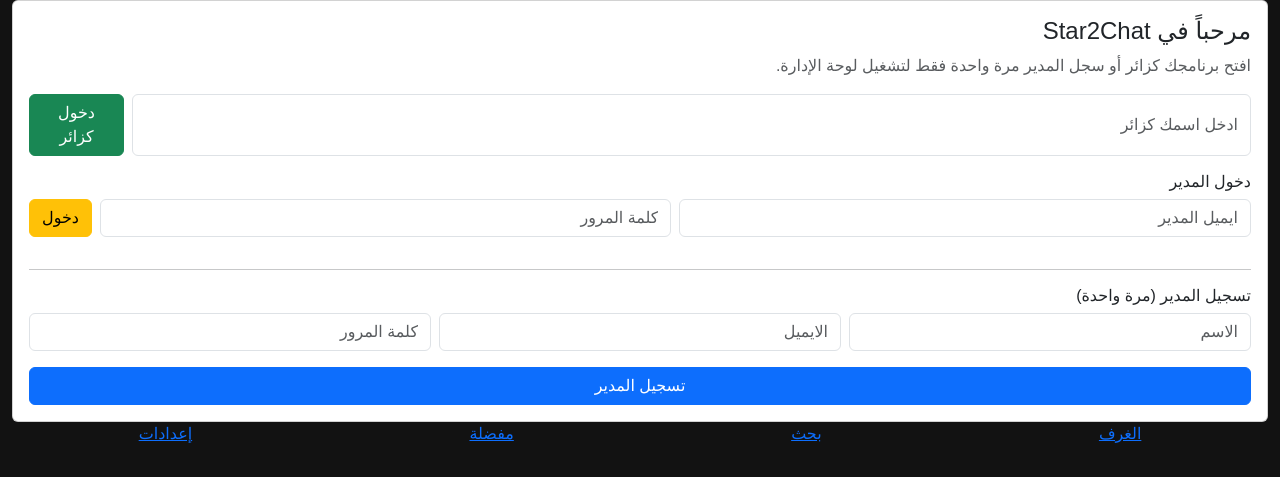
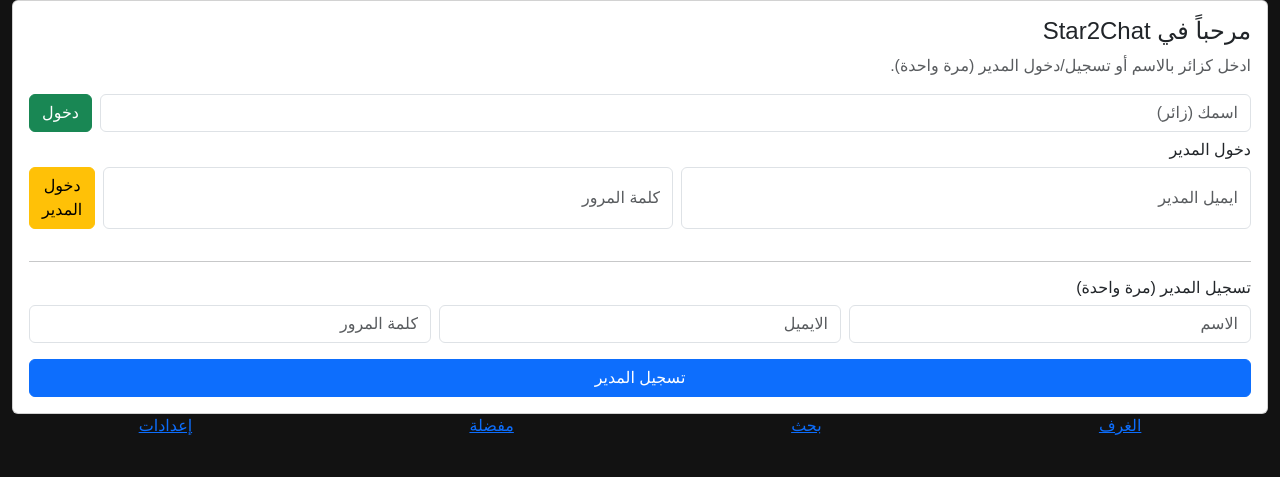
Before and after one commit to Mohammedkaadi/chat_app, a Flask app: page / in a window 1280 px wide. Shown: the part 56-533 px from the top of the page. Run offline with Flask 3, Linux system fonts and the light colour scheme.

Commit message:
Update index.html

```diff
--- a/templates/index.html
+++ b/templates/index.html
@@ -2,12 +2,13 @@
 {% block content %}
 <div class="card p-3">
   <h4>مرحباً في Star2Chat</h4>
-  <p class="text-muted">افتح برنامجك كزائر أو سجل المدير مرة واحدة فقط لتشغيل لوحة الإدارة.</p>
+  <p class="text-muted">ادخل كزائر بالاسم أو تسجيل/دخول المدير (مرة واحدة).</p>
+
   <div class="row">
-    <div class="col-12 mb-3">
+    <div class="col-12 mb-2">
       <form method="post" class="d-flex gap-2">
-        <input name="name" class="form-control" placeholder="ادخل اسمك كزائر">
-        <button name="login_user" class="btn btn-success">دخول كزائر</button>
+        <input name="name" class="form-control" placeholder="اسمك (زائر)">
+        <button name="login_user" class="btn btn-success">دخول</button>
       </form>
     </div>
 
@@ -16,12 +17,12 @@
       <form method="post" class="d-flex gap-2">
         <input name="email" class="form-control" placeholder="ايميل المدير">
         <input name="password" type="password" class="form-control" placeholder="كلمة المرور">
-        <button name="login_admin" class="btn btn-warning">دخول</button>
+        <button name="login_admin" class="btn btn-warning">دخول المدير</button>
       </form>
     </div>
 
+    {% if not admin_exists %}
     <div class="col-12 mt-2">
-      {% if not admin_exists %}
       <hr>
       <h6>تسجيل المدير (مرة واحدة)</h6>
       <form method="post" class="row g-2">
@@ -30,8 +31,8 @@
         <div class="col-4"><input name="password" type="password" class="form-control" placeholder="كلمة المرور"></div>
         <div class="col-12"><button name="register_admin" class="btn btn-primary mt-2 w-100">تسجيل المدير</button></div>
       </form>
-      {% endif %}
     </div>
+    {% endif %}
   </div>
 </div>
 {% endblock %}
```
